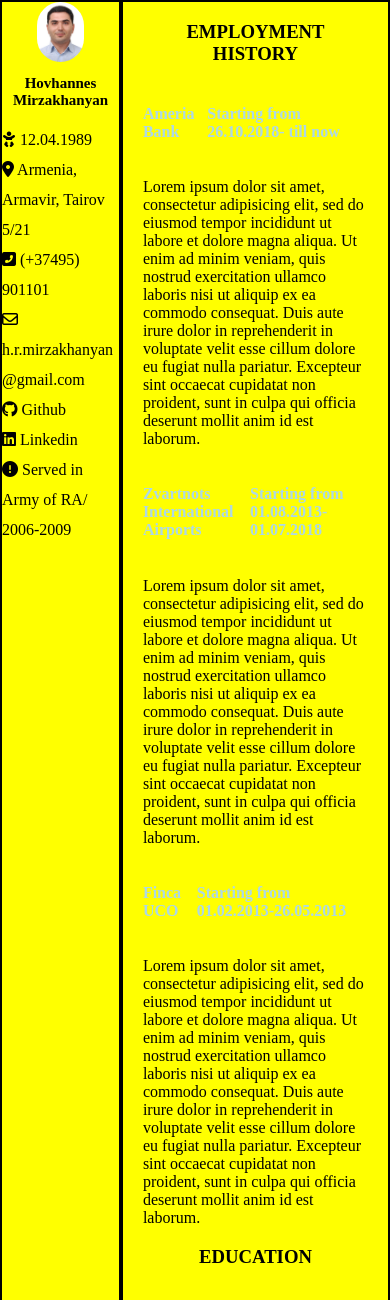
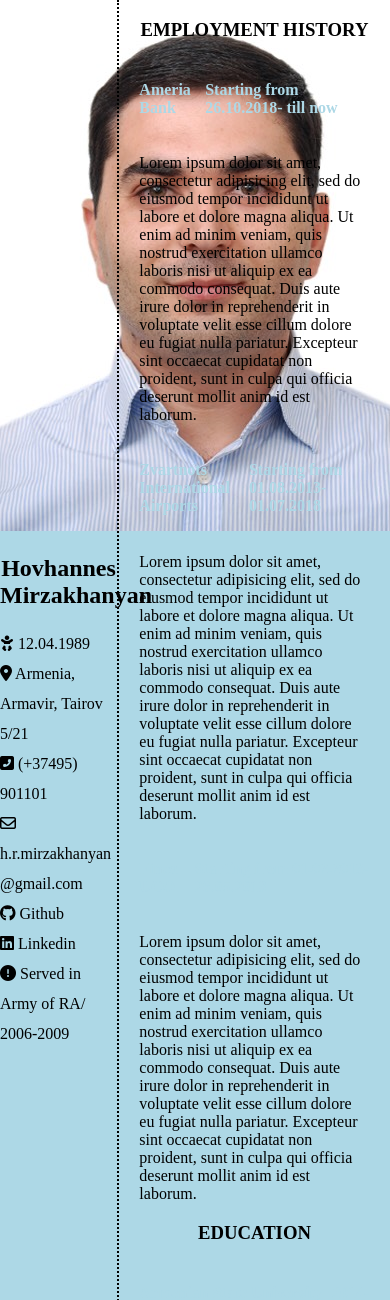
Before and after one commit to HovhannesMirzakhanyan/HovhannesMirzakhanyan.github.io, a PHP site: page / in a window 390 px wide. Shown: the top 1300 px of the page. Run offline with PHP 8.4, Linux system fonts and the light colour scheme; some libraries are stand-ins or nearby versions.

Commit message:
Update style.css

```diff
--- a/style.css
+++ b/style.css
@@ -1,6 +1,8 @@
-@import url('https://fonts.googleapis.com/css?family=Nanum+Gothic&display=swap');
+@import url('https://fonts.googleapis.com/css?family=Montserrat&display=swap');
 
-
+.mons{
+  font-family: 'Montserrat', sans-serif;
+}
 body{
   margin: 0;
   padding: 0;
@@ -16,6 +18,7 @@ body{
 }
 h2{
   text-align: center;
+
 }
 h3{
   text-align: center;
@@ -24,9 +27,8 @@ h3{
 h4{
   color: lightblue;
 }
+li{
 
-
-li{
   word-wrap: break-word;
   list-style: none;
   line-height: 30px;
@@ -35,13 +37,29 @@ li a{
   text-decoration: none;
   color: black;
 }
+.skils{
+  border: 1px solid blue;
+  width: 90%;
+  display: flex;
+  flex-wrap: wrap;
+  justify-content: space-between;
+  align-content: space-between;
+  margin-left: auto;
+  margin-right: auto;
+}
+.skils img{
+  width: 30%;
+  height: auto;
+}
+
 .section2{
   width: 70%;
+  border-left: 2px dotted black;
 }
-.div{
+/* .div{
   height: auto;
-  border: 2px solid black;
-}
+
+} */
 .personal_info{
 
   /* border: 1px solid black; */
@@ -54,7 +72,7 @@ margin-right: auto;
   display: flex;
   justify-content: space-between;
 }
-img{
+.profile{
   width: 40%;
   display: block;
 margin-left: auto;
@@ -63,12 +81,9 @@ border-radius: 30px;
 }
 @media only screen and (max-width:600px){
   body{
-    background-color: yellow;
+    background-color: lightblue;
   }
- li{
+  li{
     margin-left: -40px;
   }
-  h2{
-  font-size:15px;
-  }
 }
```
